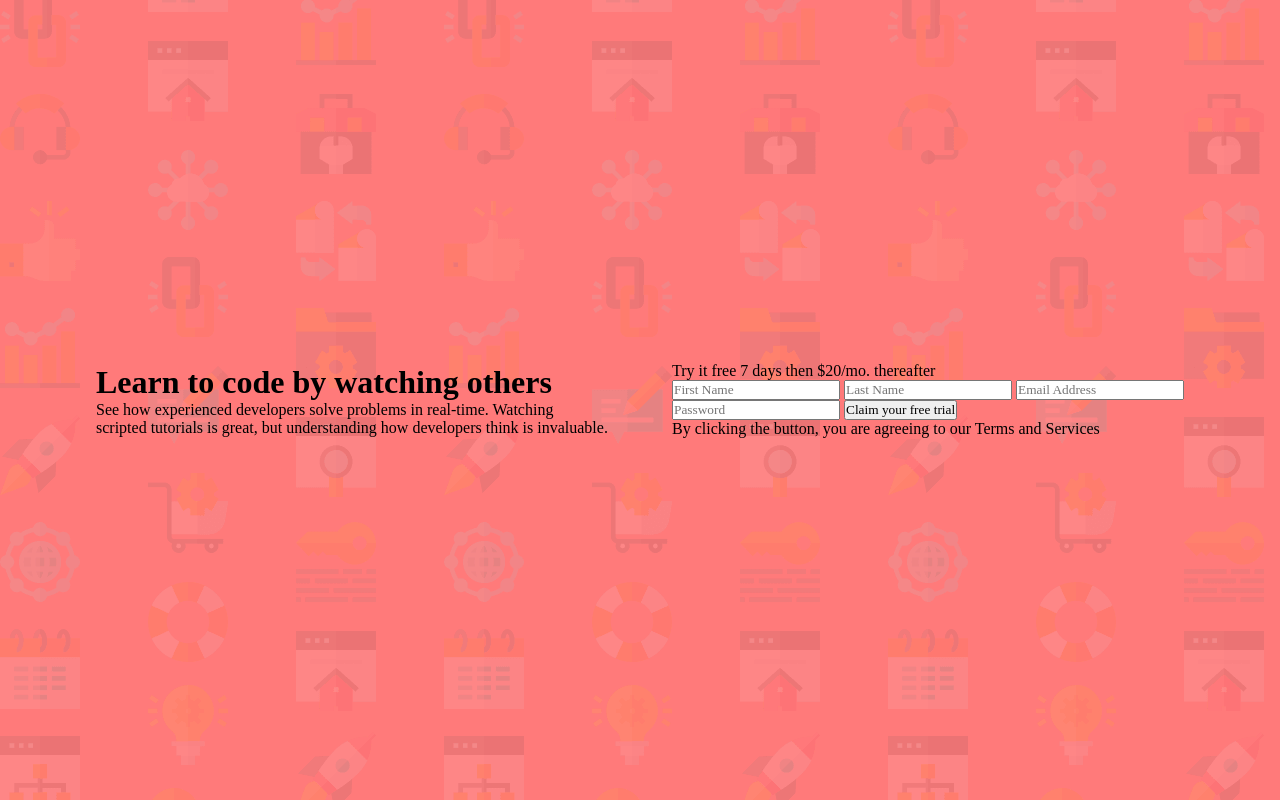
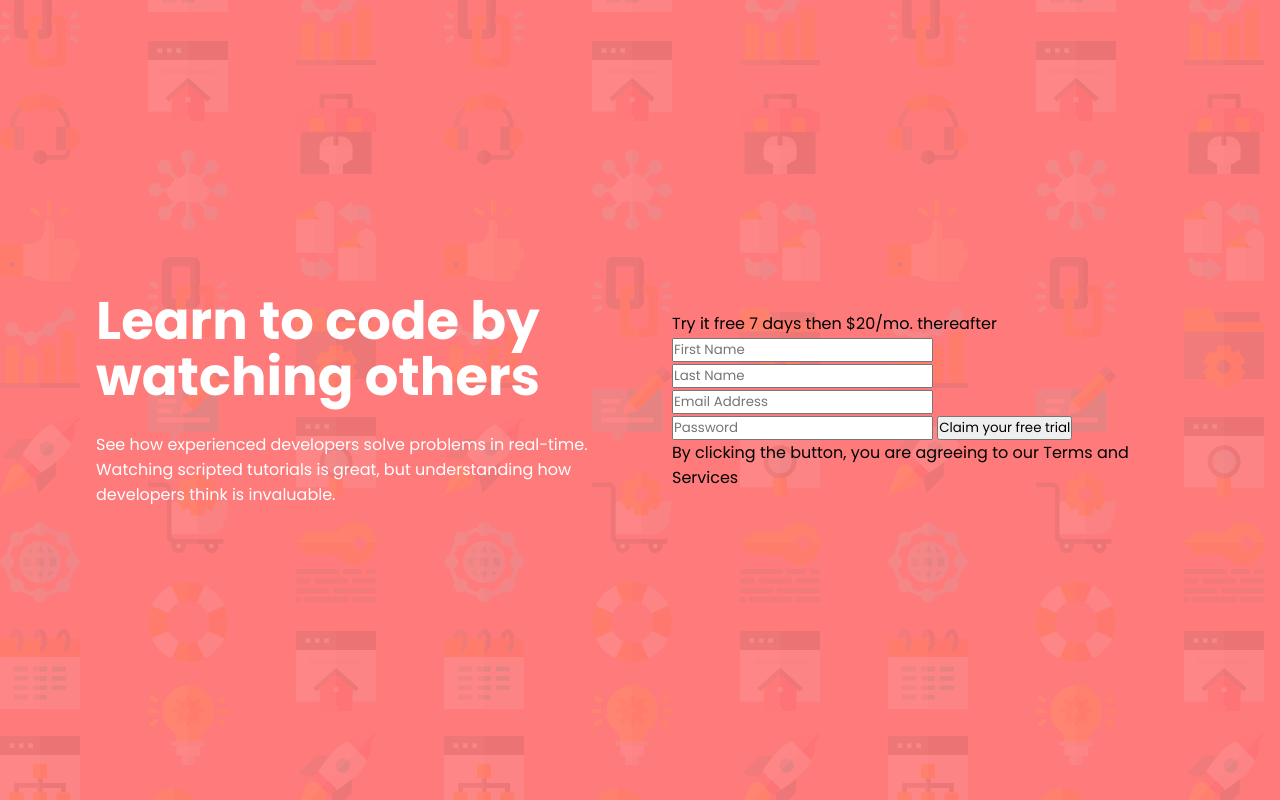
Before and after one commit to Jaegermeisty/Intro-component-with-sign-up-form, a plain HTML site: page index.html in a window 1280 px wide. Drawn offline with Linux system fonts and the light colour scheme.

Commit message:
Styled the text content section

```diff
--- a/index.html
+++ b/index.html
@@ -5,6 +5,9 @@
   <meta name="viewport" content="width=device-width, initial-scale=1.0">
 
   <link rel="stylesheet" href="styles.css">
+  <link rel="preconnect" href="https://fonts.googleapis.com">
+  <link rel="preconnect" href="https://fonts.gstatic.com" crossorigin>
+  <link href="https://fonts.googleapis.com/css2?family=Poppins:ital,wght@0,100;0,200;0,300;0,400;0,500;0,600;0,700;0,800;0,900;1,100;1,200;1,300;1,400;1,500;1,600;1,700;1,800;1,900&display=swap" rel="stylesheet">
 
   <title>Intro component with sign up form</title>
 </head>
--- a/styles.css
+++ b/styles.css
@@ -29,3 +29,14 @@ main {
 .text-content, .form-section {
   width: 40%;
 }
+
+h1 {
+  font-size: 3.3rem;
+  color: white;
+  line-height: 3.5rem;
+  margin-bottom: 1.7rem;
+}
+
+.text-content p {
+  color: white;
+}
```
